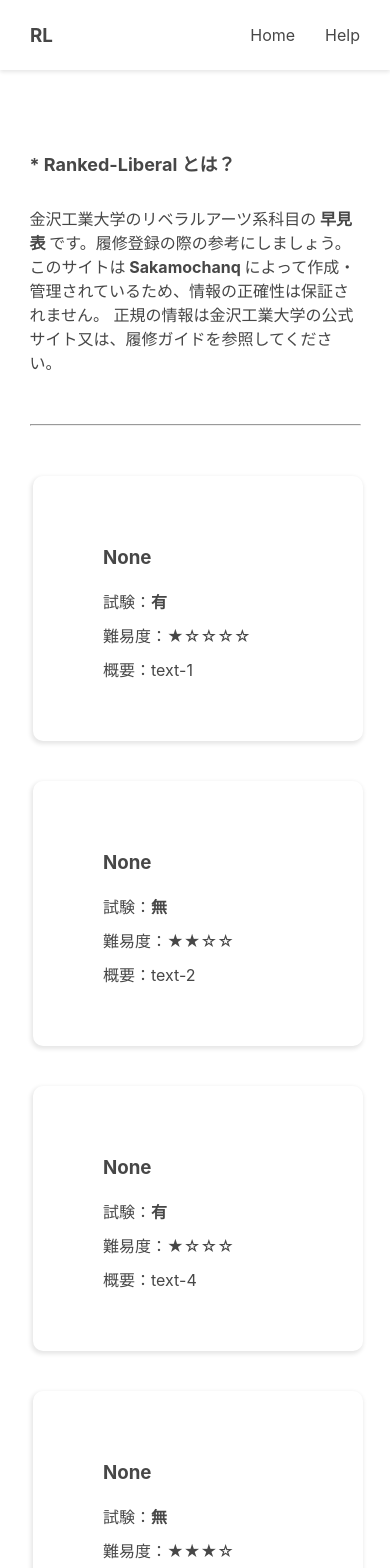
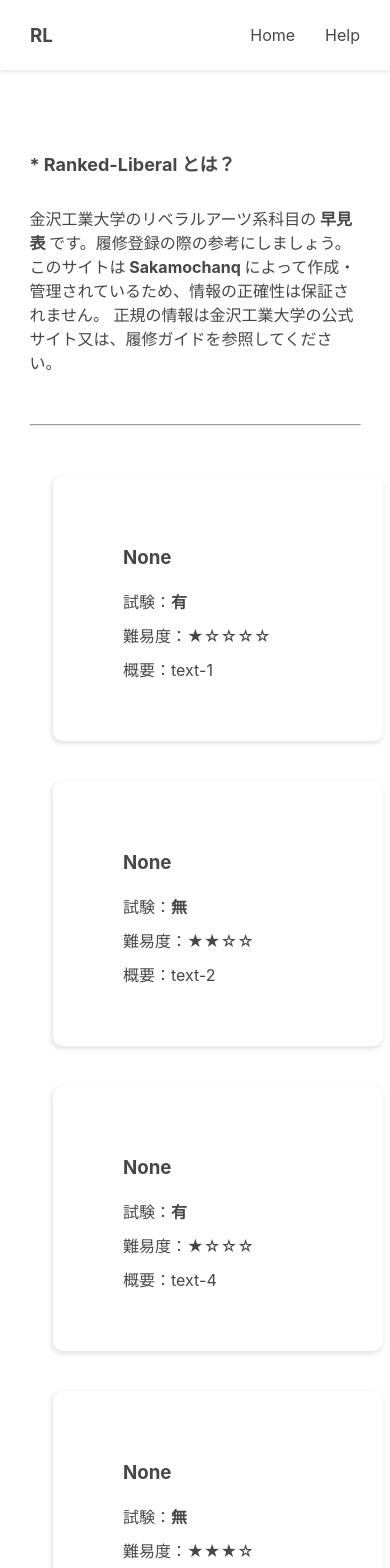
Before and after one commit to Sakamochanq/Liberal-Chart, a React (Create React App) app: page / in a window 390 px wide. Shown: the top 1568 px of the page. Built offline with nearby package versions, Linux system fonts and the light colour scheme.

Commit message:
add: 半サイズのレスポンシブ対応

```diff
--- a/src/App.css
+++ b/src/App.css
@@ -97,3 +97,12 @@ header {
     margin-left: -30px;
   }
 }
+
+@media screen and (max-width: 1200px) {
+  .list-container {
+    margin: 0px 0px 0px 120px;
+  }
+  .list-wrapper {
+    margin: 0px 0px 40px -67px;
+  }
+}
```
